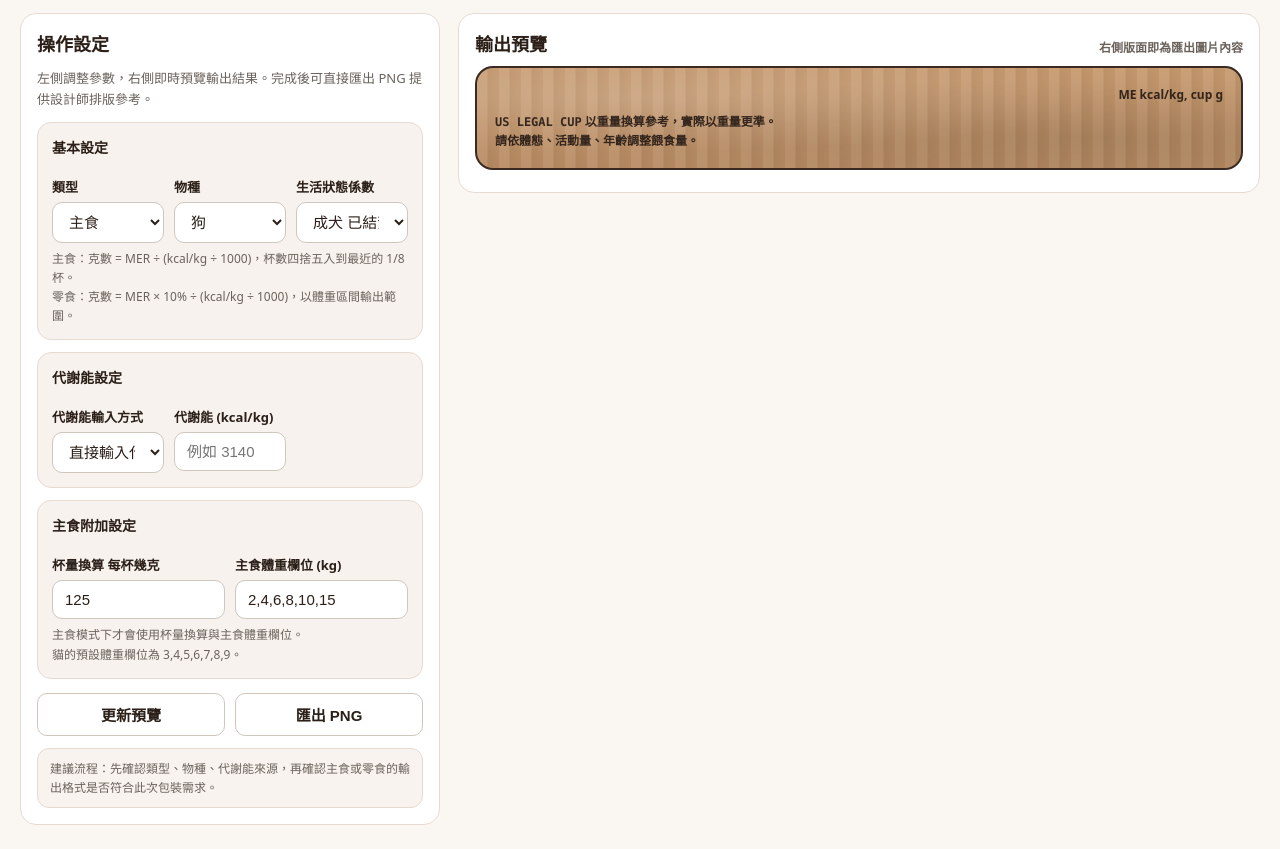
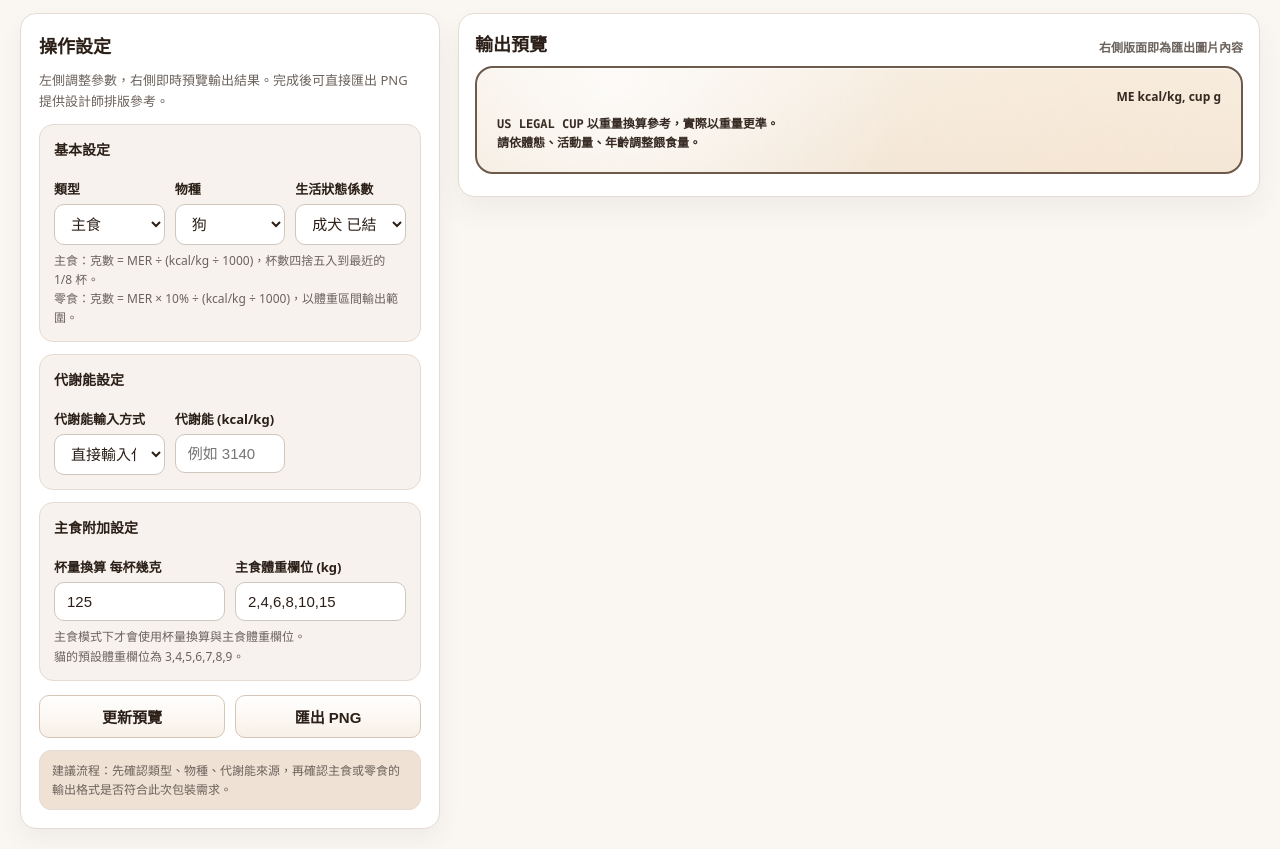
Before and after one commit to Beck0404/calculator, a plain HTML site: page index.html in a window 1280 px wide. Shown: the part 58-907 px from the top of the page. Drawn offline with nearby package versions, Linux system fonts and the light colour scheme.

Commit message:
style: refresh layout and remove woodgrain export background

```diff
--- a/index.html
+++ b/index.html
@@ -8,9 +8,9 @@
   <style>
     :root{
       --ink:#2b1f18;
-      --line:#3a2a22;
-      --panel:#b88c63;
-      --panel2:#c79a6f;
+      --line:#6d5a4a;
+      --panel:#f2e6d7;
+      --panel2:#f7efe4;
       --cream:#f3e2c9;
       --cream2:#e9d1b4;
       --ui-bg:#faf7f3;
@@ -18,6 +18,8 @@
       --soft:#f7f2ed;
       --soft-line:#e5dbd2;
       --muted:#6b625c;
+      --accent:#b88c63;
+      --accent-soft:#efe1d3;
     }
 
     *{
@@ -60,7 +62,8 @@
       background:var(--card-bg);
       border:1px solid var(--soft-line);
       border-radius:16px;
-      padding:16px;
+      padding:18px;
+      box-shadow:0 12px 24px rgba(62, 43, 30, 0.06);
     }
 
     .panelTitle{
@@ -105,6 +108,15 @@
       font-size:15px;
       background:#fff;
       color:var(--ink);
+      transition:border-color .2s ease, box-shadow .2s ease, transform .2s ease;
+    }
+
+    input:focus,
+    select:focus,
+    button:focus-visible{
+      outline:none;
+      border-color:var(--accent);
+      box-shadow:0 0 0 3px rgba(184,140,99,0.2);
     }
 
     input[disabled], select[disabled]{
@@ -158,7 +170,13 @@
     button{
       cursor:pointer;
       font-weight:900;
-      background:#fff;
+      border:1px solid #d6c6b8;
+      background:linear-gradient(180deg, #fff, #f8f0e7);
+    }
+
+    button:hover{
+      transform:translateY(-1px);
+      box-shadow:0 6px 14px rgba(62,43,30,0.12);
     }
 
     .exportCard{
@@ -166,6 +184,7 @@
       border:1px solid var(--soft-line);
       border-radius:16px;
       padding:16px;
+      box-shadow:0 14px 28px rgba(62, 43, 30, 0.06);
     }
 
     .exportHeader{
@@ -195,20 +214,15 @@
     .exportArea{
       width:980px;
       max-width:100%;
-      padding:18px;
+      padding:20px;
       border-radius:18px;
       border:2px solid var(--line);
       color:var(--ink);
       background:
-        radial-gradient(ellipse at 20% 30%, rgba(255,255,255,0.15), rgba(255,255,255,0) 55%),
-        radial-gradient(ellipse at 80% 70%, rgba(0,0,0,0.10), rgba(0,0,0,0) 60%),
-        repeating-linear-gradient(90deg,
-          rgba(255,255,255,0.06) 0px,
-          rgba(255,255,255,0.06) 10px,
-          rgba(0,0,0,0.05) 11px,
-          rgba(0,0,0,0.02) 22px
-        ),
+        radial-gradient(circle at 18% 18%, rgba(255,255,255,0.75), rgba(255,255,255,0) 46%),
+        radial-gradient(circle at 82% 78%, rgba(248,231,210,0.58), rgba(248,231,210,0) 52%),
         linear-gradient(180deg, var(--panel2), var(--panel));
+      box-shadow:inset 0 1px 0 rgba(255,255,255,0.75);
     }
 
     .exportTitle{
@@ -250,7 +264,7 @@
     }
 
     td{
-      background:rgba(255,255,255,0.22);
+      background:rgba(255,255,255,0.72);
     }
 
     .jpTable th{
@@ -258,7 +272,7 @@
     }
 
     .jpTable td{
-      background:rgba(255,255,255,0.22);
+      background:rgba(255,255,255,0.72);
     }
 
     .jpLeft{
@@ -284,7 +298,7 @@
       margin-top:12px;
       padding:10px 12px;
       border-radius:12px;
-      background:#f8f3ee;
+      background:var(--accent-soft);
       border:1px solid var(--soft-line);
       font-size:12px;
       color:var(--muted);
```
